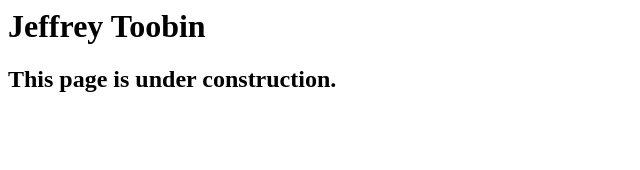
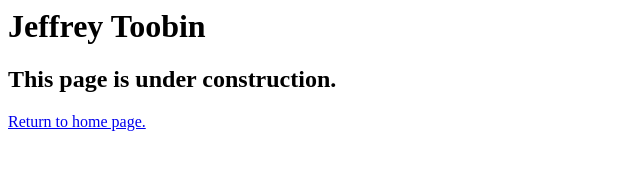
Before and after one commit to kp764/A08, a plain HTML site: page speakers/toobin.html in a window 1280 px wide. Shown: the whole page, without its empty margins (0-640 px from the left). Drawn offline with Linux system fonts and the light colour scheme.

Commit message:
Update toobin.html

```diff
--- a/speakers/toobin.html
+++ b/speakers/toobin.html
@@ -7,8 +7,11 @@
 </head>
 
 <body>
+	<main>
 	<h1>Jeffrey Toobin</h1>
 	<h2>This page is under construction.</h2>
+	<p><a href="../index.html">Return to home page.</a></p>
+	</main>
 </body>
 
 </html>
```
